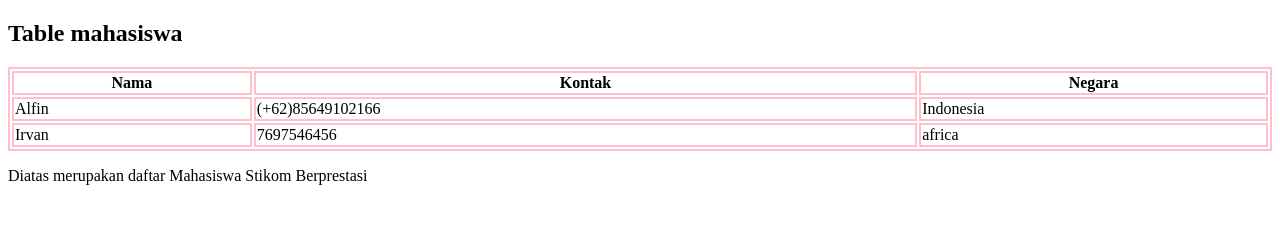
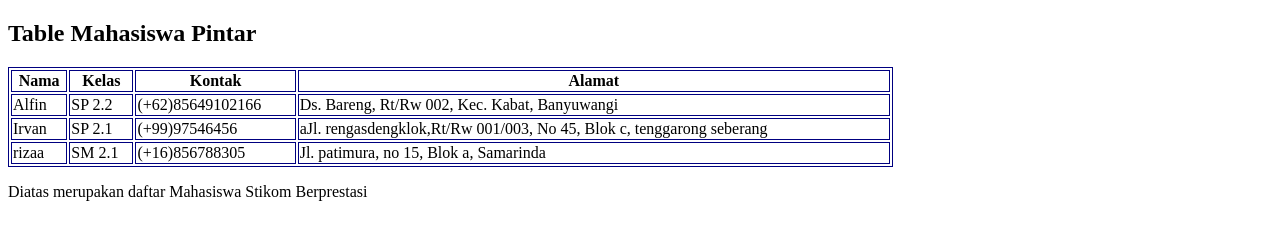
Before and after one commit to alfin26/Alfinn-R, a plain HTML site: page tables.html in a window 1280 px wide. Drawn offline with Linux system fonts and the light colour scheme.

Commit message:
Add files via upload

```diff
--- a/tables.html
+++ b/tables.html
@@ -2,28 +2,37 @@
 <html>
 <style>
 table, th, td {
-  border:2px solid pink;
+  border:1px solid navy;
 }
 </style>
 <body>
 
-<h2>Table mahasiswa</h2>
+<h2>Table Mahasiswa Pintar</h2>
 
-<table style="width:100%">
+<table style="width:70%">
   <tr>
     <th>Nama</th>
+    <th>Kelas</th>
     <th>Kontak</th>
-    <th>Negara</th>
+    <th>Alamat</th>
   </tr>
   <tr>
     <td>Alfin</td>
+    <td>SP 2.2</td>
     <td>(+62)85649102166</td>
-    <td>Indonesia</td>
+    <td>Ds. Bareng, Rt/Rw 002, Kec. Kabat, Banyuwangi</td>
   </tr>
   <tr>
     <td>Irvan</td>
-    <td>7697546456</td>
-    <td>africa</td>
+    <td>SP 2.1</td>
+    <td>(+99)97546456</td>
+    <td>aJl. rengasdengklok,Rt/Rw 001/003, No 45, Blok c, tenggarong seberang</td>
+  </tr>
+  <tr>
+    <td>rizaa</td>
+    <td>SM 2.1</td>
+    <td>(+16)856788305</td>
+    <td>Jl. patimura, no 15, Blok a, Samarinda</td>
   </tr>
 </table>
 
```
